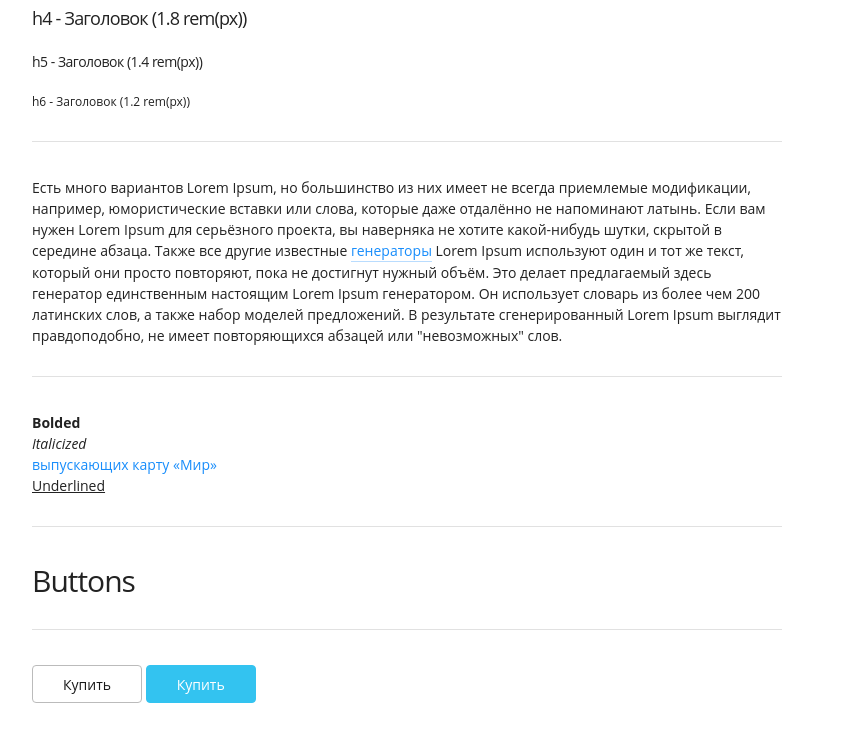
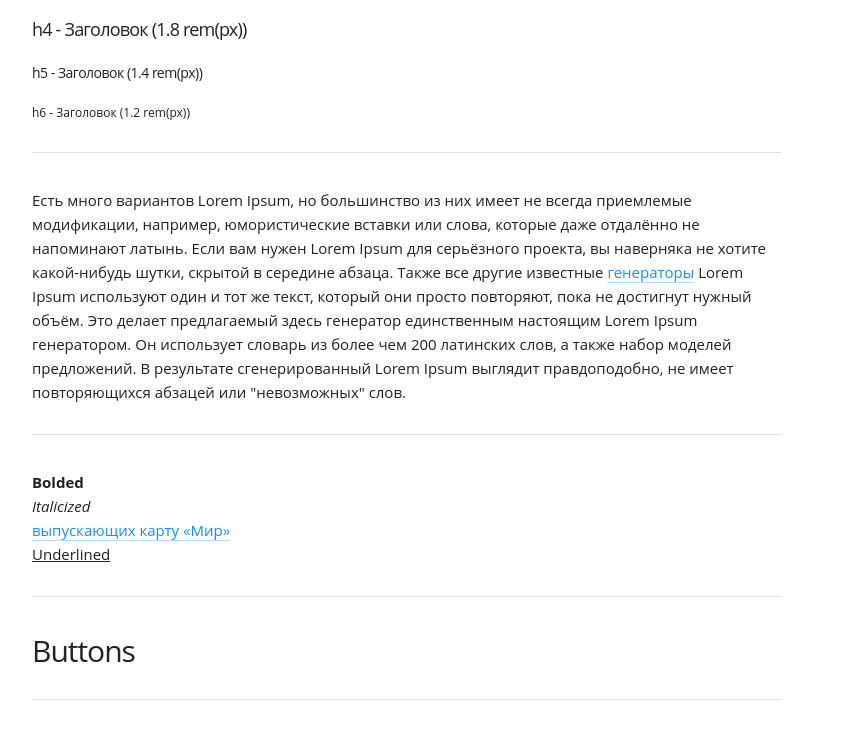
Before and after one commit to robotcigan/base.css, a plain HTML site: page index.html in a window 1280 px wide. Shown: the part 530-1260 px from the top of the page, without its empty margins (233-1098 px from the left). Drawn offline with Linux system fonts and the light colour scheme.

Commit message:
2sdfadfs

```diff
--- a/styles/css/base.css
+++ b/styles/css/base.css
@@ -141,7 +141,7 @@ input[type="number"]::-webkit-outer-spin-button {
   height: auto;
 }
 input[type="search"] {
-  -webkit-appearance: textfield /* 1 */;
+  -webkit-appearance: textfield;
   box-sizing: content-box;
 }
 input[type="search"]::-webkit-search-cancel-button,
@@ -186,8 +186,8 @@ body {
   color: #222;
   font-family: "Open sans", "Helvetica Neue", Helvetica, Arial, sans-serif;
   font-weight: 400;
-  font-size: 1.4em;
-  line-height: 1.5;
+  font-size: 1.5em;
+  line-height: 1.6;
   -webkit-text-size-adjust: 100%;
   -ms-text-size-adjust: 100%;
   text-size-adjust: 100%;
@@ -251,7 +251,8 @@ p {
   margin-top: 0;
 }
 a {
-  display: inline-block;
+  border-bottom: 1px solid;
+  border-color: rgba(24,141,251,0.3);
   color: #188dfb;
   cursor: pointer;
   text-decoration: none;
@@ -261,9 +262,6 @@ a {
 a:hover {
   text-decoration: none;
   color: #0471d8;
-}
-p a {
-  border-bottom: 1px solid rgba(24,141,251,0.3);
 }
 .btn,
 button,
```
Also changed, not shown: 1 other file.
